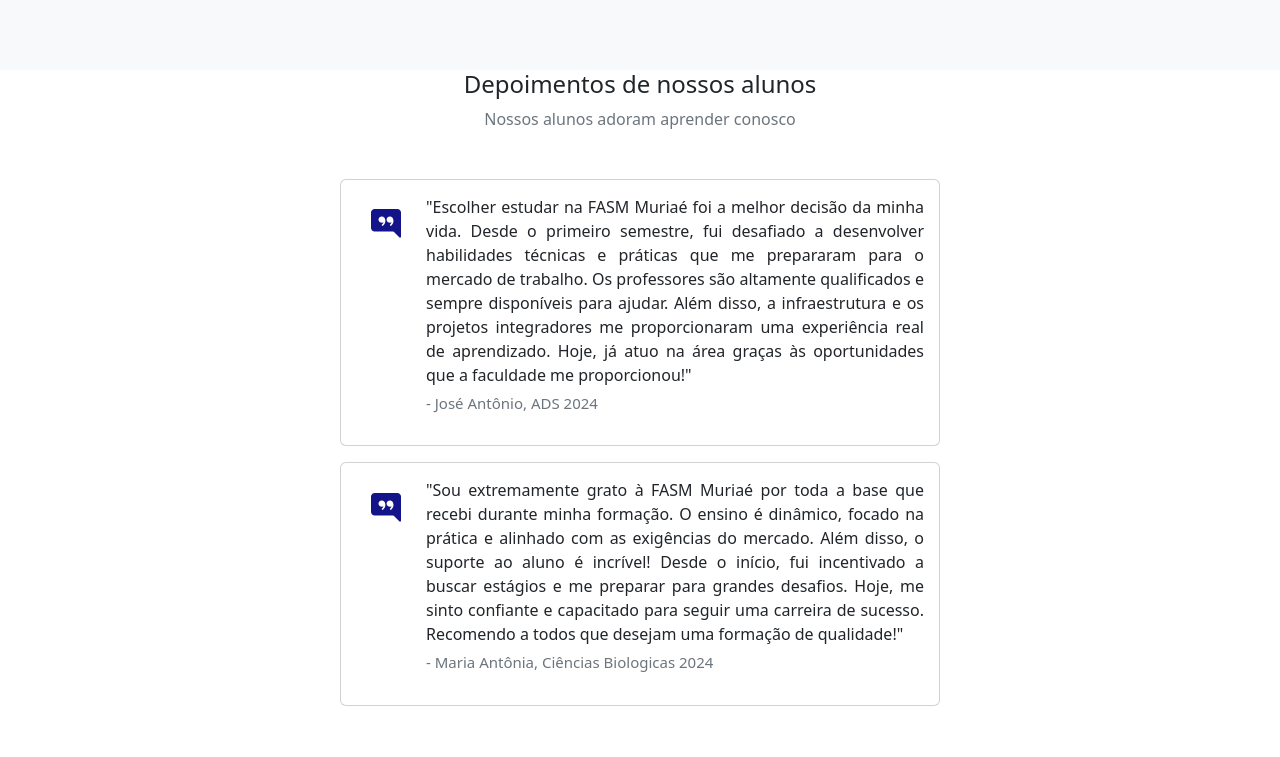
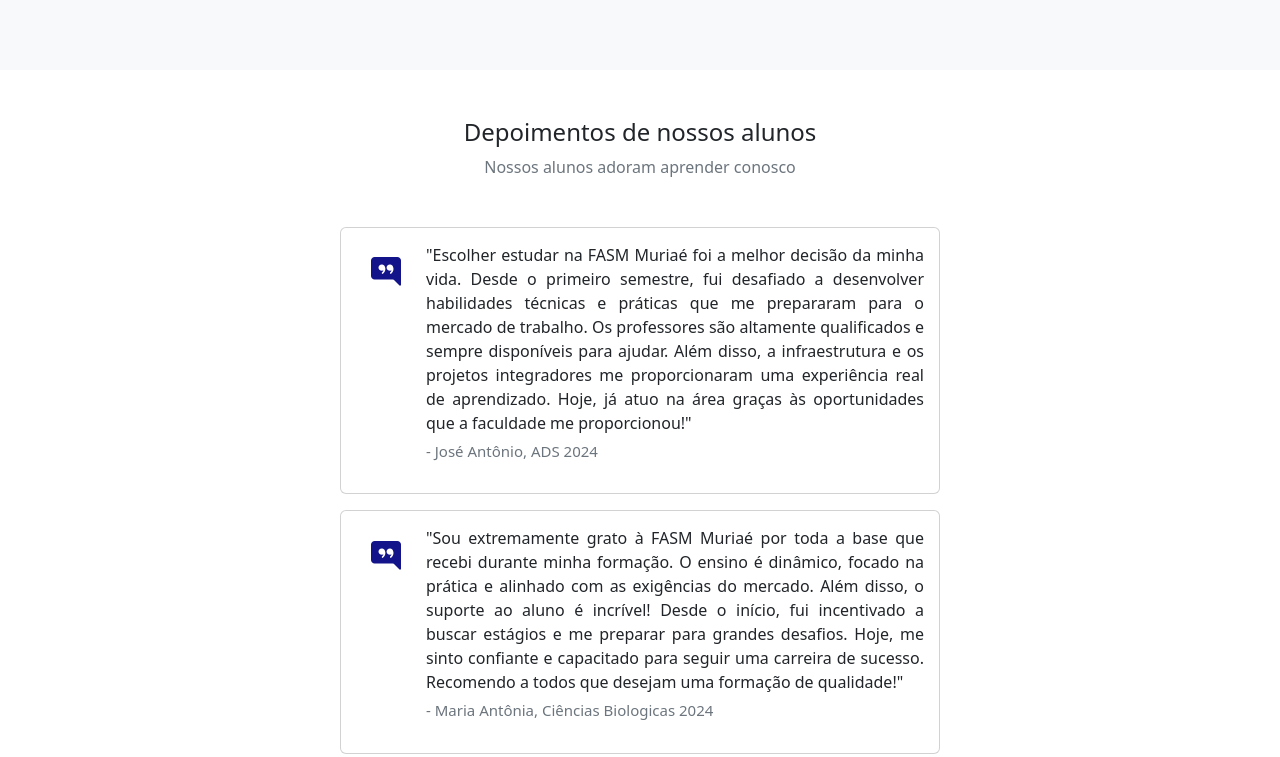
Before and after one commit to SilmaraAlmeida/HtmlCssBootstrapFaculdadeRevisao, a plain HTML site: page index.html in a window 1280 px wide. Shown: the part 1224-1981 px from the top of the page. Drawn offline with nearby package versions, Linux system fonts and the light colour scheme; files that its build step writes are made by us from their sources.

Commit message:
index atualizado

```diff
--- a/index.html
+++ b/index.html
@@ -19,6 +19,7 @@
         <link rel="stylesheet" href="css/depoimentos.css">
         <link rel="stylesheet" href="css/sobre.css">
         <link rel="stylesheet" href="css/contato.css">
+        <link rel="stylesheet" href="footer.css">
 
         <title>FASM - Muriaé</title>
     </head>
@@ -109,7 +110,7 @@
         </div>
 
 
-        <div class="container depoimentos mb-5">
+        <div class="container depoimentos mb-5 mt-5">
             <h4 class="text-center">Depoimentos de nossos alunos</h4>
             <p class="text-center text-secondary mb-5">Nossos alunos adoram aprender conosco</p>
 
@@ -207,7 +208,6 @@
                     </div>
                 </div>
             </div>
-
         </div>
 
         <div class="contato">
```
